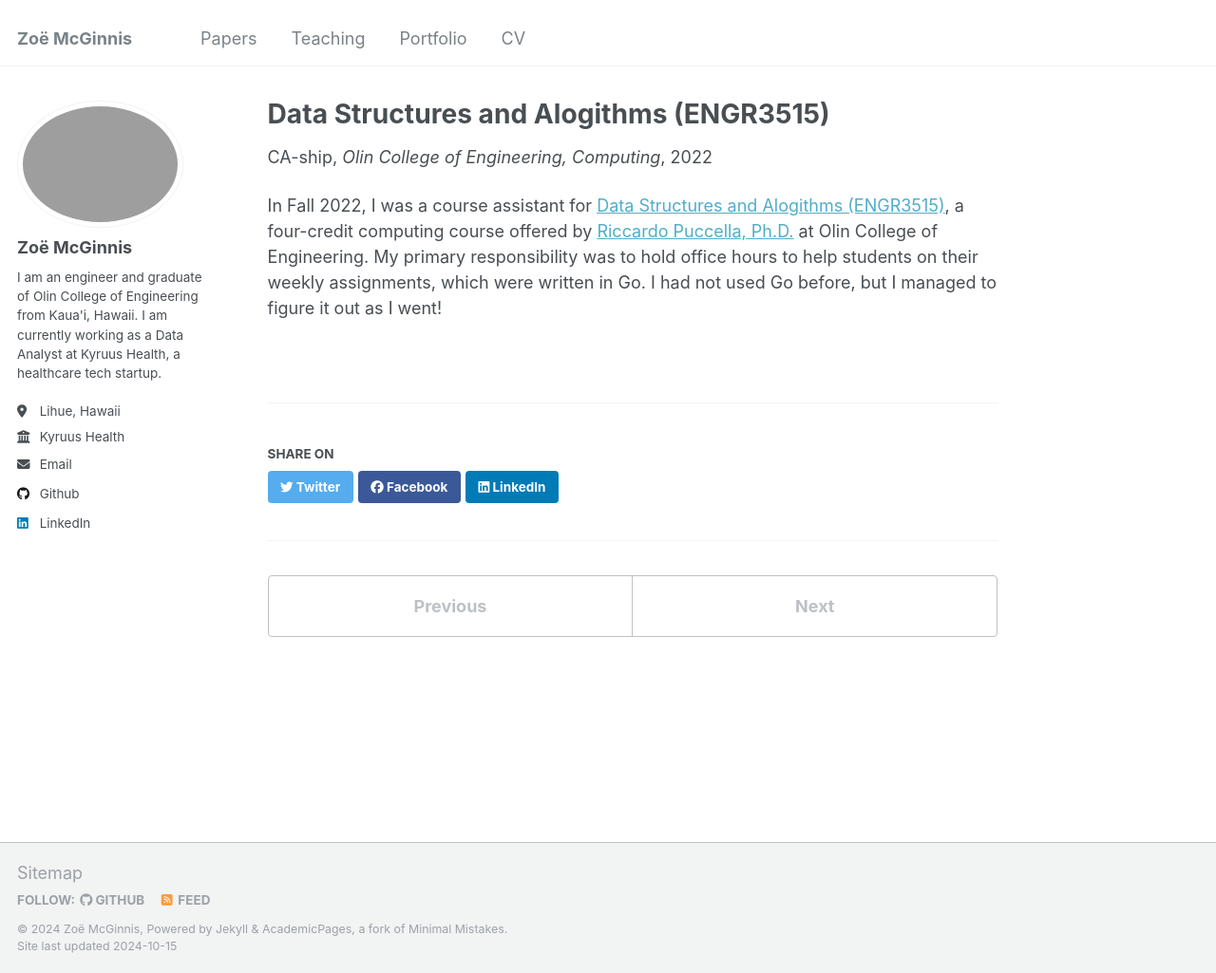
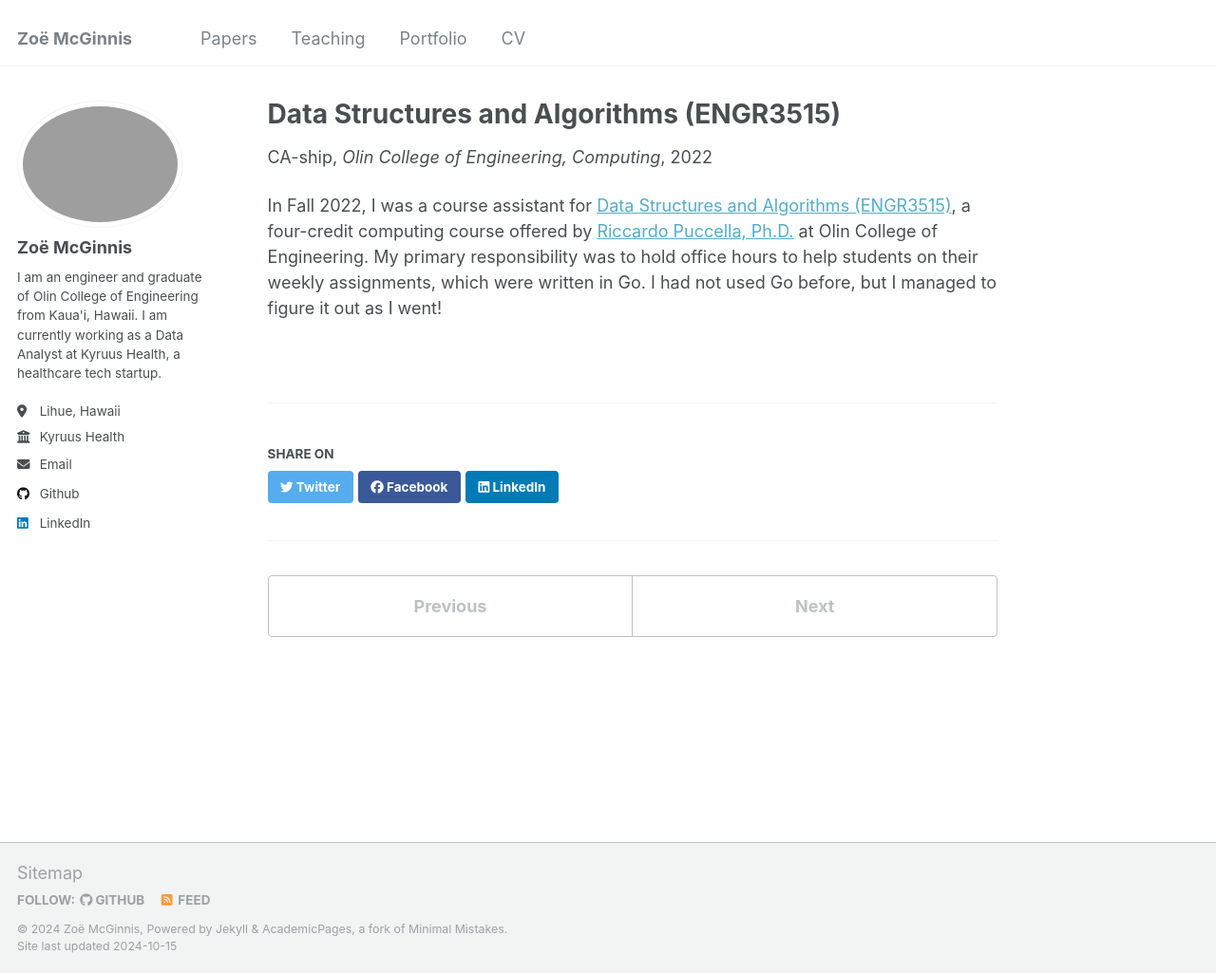
Before and after one commit to Mickmcginnis/zmcginnis, a Jekyll site: the page built from _teaching/2022-fall-course-assistant-1.md, in a window 1280 px wide and 1025 px high. Shown: the whole window at 95% size. Built offline with Jekyll 4.4.1, drawn with Linux system fonts in a browser that asks for light colours.

Commit message:
Fix typo

```diff
--- a/_teaching/2022-fall-course-assistant-1.md
+++ b/_teaching/2022-fall-course-assistant-1.md
@@ -1,5 +1,5 @@
 ---
-title: "Data Structures and Alogithms (ENGR3515)"
+title: "Data Structures and Algorithms (ENGR3515)"
 collection: teaching
 type: "CA-ship"
 permalink:
@@ -8,4 +8,4 @@ date: 2022-09-01
 location: "Needham, MA"
 ---
 
-In Fall 2022, I was a course assistant for [Data Structures and Alogithms (ENGR3515)](https://rpucella.net/courses/dsa-fa22/), a four-credit computing course offered by [Riccardo Puccella, Ph.D.](https://rpucella.net/) at Olin College of Engineering. My primary responsibility was to hold office hours to help students on their weekly assignments, which were written in Go. I had not used Go before, but I managed to figure it out as I went!
+In Fall 2022, I was a course assistant for [Data Structures and Algorithms (ENGR3515)](https://rpucella.net/courses/dsa-fa22/), a four-credit computing course offered by [Riccardo Puccella, Ph.D.](https://rpucella.net/) at Olin College of Engineering. My primary responsibility was to hold office hours to help students on their weekly assignments, which were written in Go. I had not used Go before, but I managed to figure it out as I went!
```
